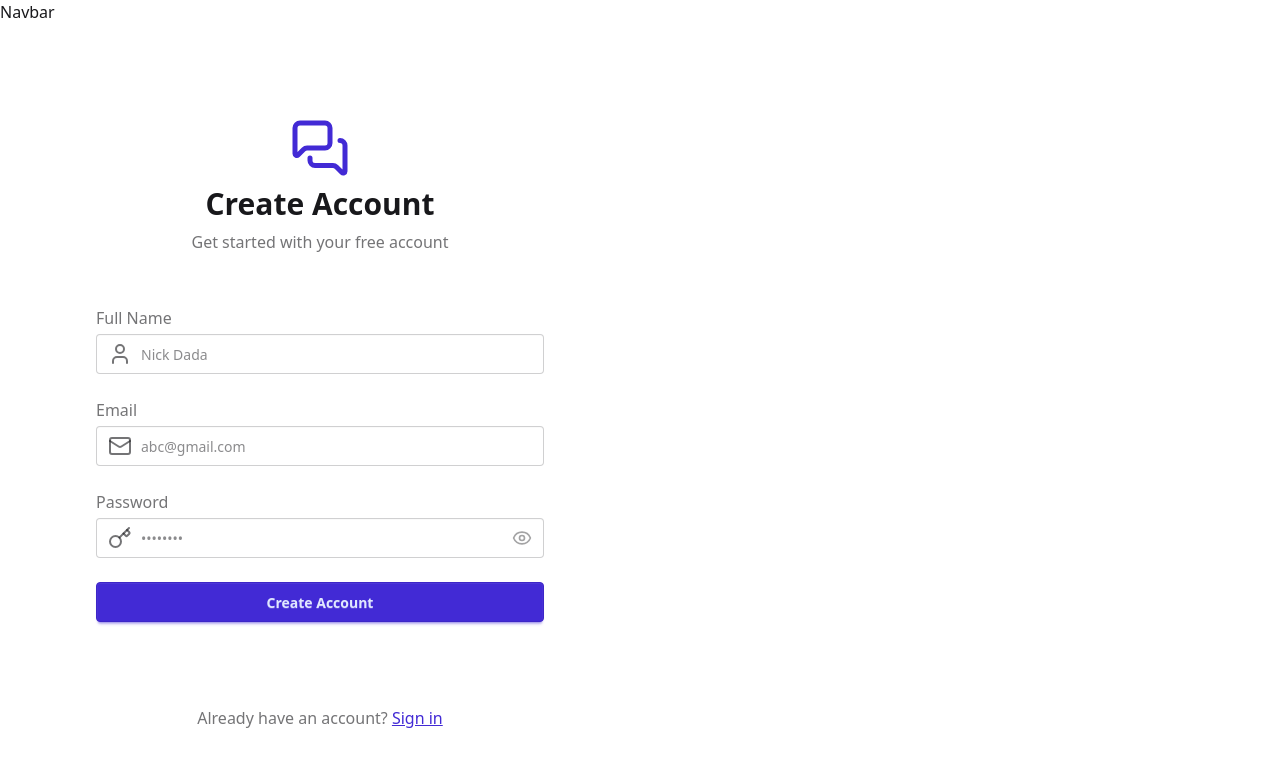
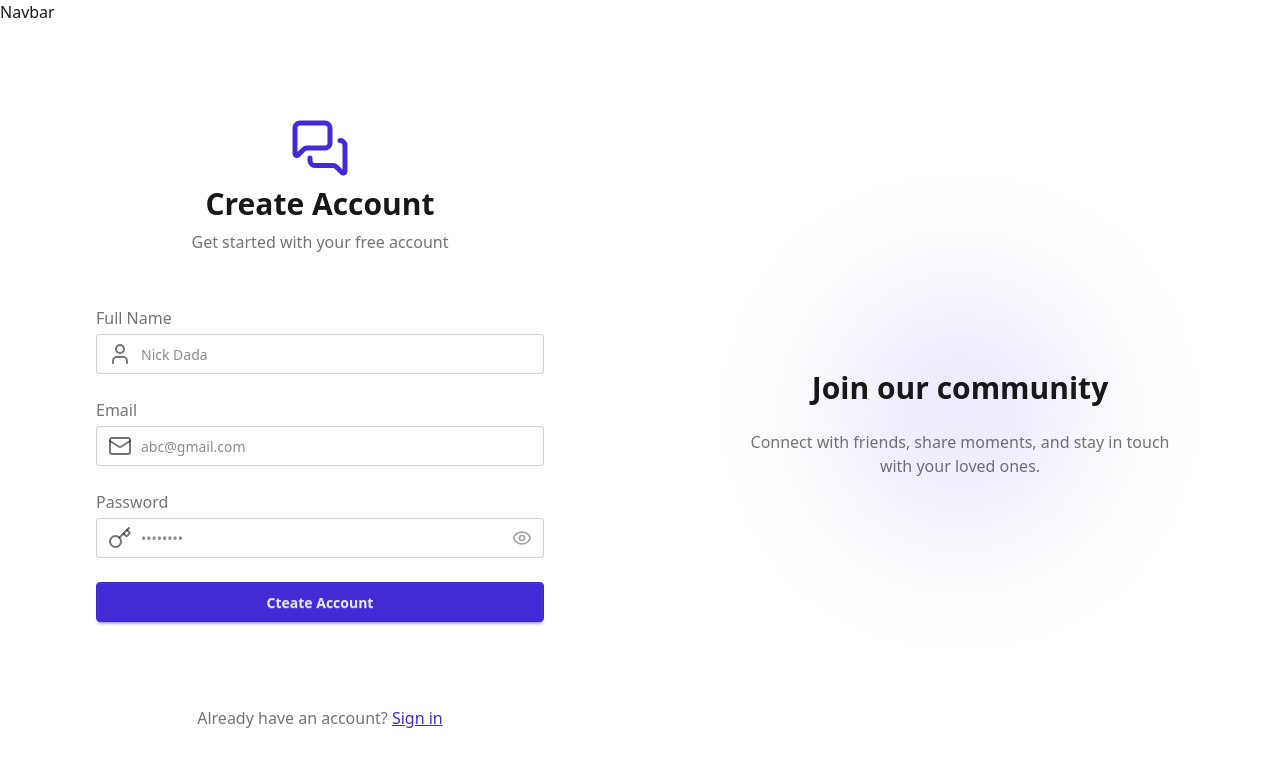
Before and after one commit to NickDada1996/chatty, a React (Vite) app in the folder frontend/: page /signup in a window 1280 px wide. Shown: the top 766 px of the page. Built offline with nearby package versions, Linux system fonts and the light colour scheme; no server answers.

Commit message:
Finish sing up page

```diff
--- a/frontend/src/App.jsx
+++ b/frontend/src/App.jsx
@@ -8,6 +8,7 @@ import SettingsPage from "./pages/SettingsPage";
 import ProfilePage from "./pages/ProfilePage";
 import { useAuthStore } from "./store/useAuthStore.js";
 import { Loader } from "lucide-react";
+import { Toaster } from "react-hot-toast";
 
 const App = () => {
   const { authUser, checkAuth, isCheckingAuth } = useAuthStore();
@@ -47,6 +48,7 @@ const App = () => {
           element={authUser ? <ProfilePage /> : <Navigate to="/login" />}
         />
       </Routes>
+      <Toaster />
     </div>
   );
 };
--- /dev/null
+++ b/frontend/src/components/RightPage.jsx
@@ -0,0 +1,19 @@
+// components/RightPage.jsx
+import React from "react";
+
+const RightPage = ({ title, subtitle }) => {
+  return (
+    <div className="hidden lg:flex items-center justify-center bg-base px-12">
+      <div className="relative w-full max-w-md text-center space-y-6">
+        <div className="absolute inset-0 flex justify-center items-center -z-10">
+          <div className="w-64 h-64 bg-primary/10 rounded-full blur-3xl" />
+        </div>
+
+        <h2 className="text-3xl font-bold text-base-content">{title}</h2>
+        <p className="text-base text-base-content/60">{subtitle}</p>
+      </div>
+    </div>
+  );
+};
+
+export default RightPage;
--- a/frontend/src/pages/SignUpPage.jsx
+++ b/frontend/src/pages/SignUpPage.jsx
@@ -1,12 +1,48 @@
-import { Key, Mail, MessagesSquare, User, Eye, EyeOff } from "lucide-react";
+import {
+  Key,
+  Mail,
+  MessagesSquare,
+  User,
+  Eye,
+  EyeOff,
+  Ellipsis,
+} from "lucide-react";
 import React from "react";
 import { Link } from "react-router-dom";
 import { useState } from "react";
+import { useAuthStore } from "../store/useAuthStore.js";
+import toast from "react-hot-toast";
+import RightPage from "../components/RightPage.jsx";
 
 const SignupPage = () => {
   const [showPassword, setShowPassword] = useState(false);
 
-  const handleSubmit = (e) => e.preventDefault();
+  const { isSigningUp, signup } = useAuthStore();
+  const [formData, setFormData] = useState({
+    fullName: "",
+    email: "",
+    password: "",
+  });
+
+  const validateForm = () => {
+    if (!formData.fullName.trim()) return toast.error("Full name is required");
+    if (!formData.email.trim()) return toast.error("Email is required");
+    if (!/\S+@\S+\.\S+/.test(formData.email))
+      return toast.error("Invalid email format");
+    if (!formData.password) return toast.error("Password is required");
+    if (formData.password.length < 6)
+      return toast.error("Password must be at least 6 characters");
+
+    return true;
+  };
+
+  const handleSubmit = (e) => {
+    e.preventDefault();
+    validateForm();
+
+    const success = validateForm();
+    if (success === true) signup(formData);
+  };
 
   return (
     <div className="min-h-screen grid lg:grid-cols-2">
@@ -36,6 +72,13 @@ const SignupPage = () => {
                 type="text"
                 className="input input-bordered w-full pl-11 focus:outline-none focus:ring-0 focus:border-primary"
                 placeholder="Nick Dada"
+                value={formData.fullName}
+                onChange={(e) => {
+                  setFormData((prev) => ({
+                    ...prev,
+                    fullName: e.target.value,
+                  }));
+                }}
               />
             </div>
           </div>
@@ -53,6 +96,10 @@ const SignupPage = () => {
                 type="email"
                 className="input input-bordered w-full pl-11 focus:outline-none focus:ring-0 focus:border-primary"
                 placeholder="abc@gmail.com"
+                value={formData.email}
+                onChange={(e) => {
+                  setFormData((prev) => ({ ...prev, email: e.target.value }));
+                }}
               />
             </div>
           </div>
@@ -70,6 +117,13 @@ const SignupPage = () => {
                 type={showPassword ? "text" : "password"}
                 className="input input-bordered w-full pl-11 focus:outline-none focus:ring-0 focus:border-primary"
                 placeholder="••••••••"
+                value={formData.password}
+                onChange={(e) => {
+                  setFormData((prev) => ({
+                    ...prev,
+                    password: e.target.value,
+                  }));
+                }}
               />
               <button
                 type="button"
@@ -88,8 +142,12 @@ const SignupPage = () => {
           </div>
 
           {/* Submit */}
-          <button type="submit" className="btn btn-primary w-full ">
-            Create Account
+          <button
+            type="submit"
+            className="btn btn-primary w-full "
+            disabled={isSigningUp}
+          >
+            {isSigningUp ? <Ellipsis /> : "Cteate Account"}
           </button>
         </form>
 
@@ -101,6 +159,11 @@ const SignupPage = () => {
           </Link>
         </p>
       </div>
+      {/*right side*/}
+      <RightPage
+        title="Join our community"
+        subtitle="Connect with friends, share moments, and stay in touch with your loved ones."
+      />
     </div>
   );
 };
--- a/frontend/src/store/useAuthStore.js
+++ b/frontend/src/store/useAuthStore.js
@@ -1,5 +1,6 @@
 import { create } from "zustand";
 import { axiosInstance } from "../lib/axios";
+import toast from "react-hot-toast";
 
 export const useAuthStore = create((set) => ({
   authUser: null,
@@ -22,5 +23,28 @@ export const useAuthStore = create((set) => ({
     }
   },
 
-  signup: async (data) => {},
+  signup: async (formData) => {
+    set({ isSigningUp: true });
+
+    try {
+      const response = await axiosInstance.post("/auth/signup", formData);
+      set({ authUser: response.data });
+      toast.success("Sign up successfully!");
+    } catch (error) {
+      toast.error(error.response.data.message);
+    } finally {
+      set({ isSigningUp: false });
+    }
+  },
+
+  logout: async () => {
+    try {
+      await axiosInstance.post("/auth/logout");
+      set({ authUser: null });
+      toast.success("Logged out successfully!");
+    } catch (error) {
+      set({ authUser: null });
+      toast.error(error.response.data.message);
+    }
+  },
 }));
```
